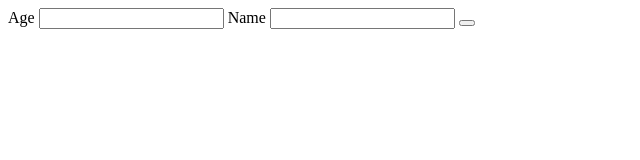
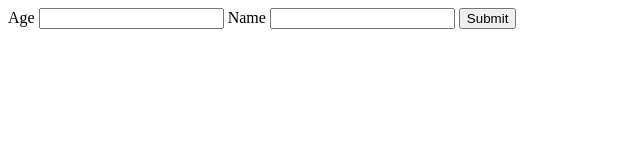
Before and after one commit to acciojob/promises-and-chains-Lochan-sharma232, a website: page main.html in a window 1280 px wide. Shown: the whole page, without its empty margins (0-640 px from the left). Drawn offline with Linux system fonts and the light colour scheme.

Commit message:
created a submission

```diff
--- a/main.html
+++ b/main.html
@@ -12,7 +12,7 @@
 <input type="number" id="age" >
 <label for="text">Name</label>
 	<input type="text" id="text">
-	<button id="btn" type="submit">
+	<button id="btn" type="submit">Submit</button>
 </form>
     <script type="text/javascript" src="./script.js"></script>
   </body>
```
